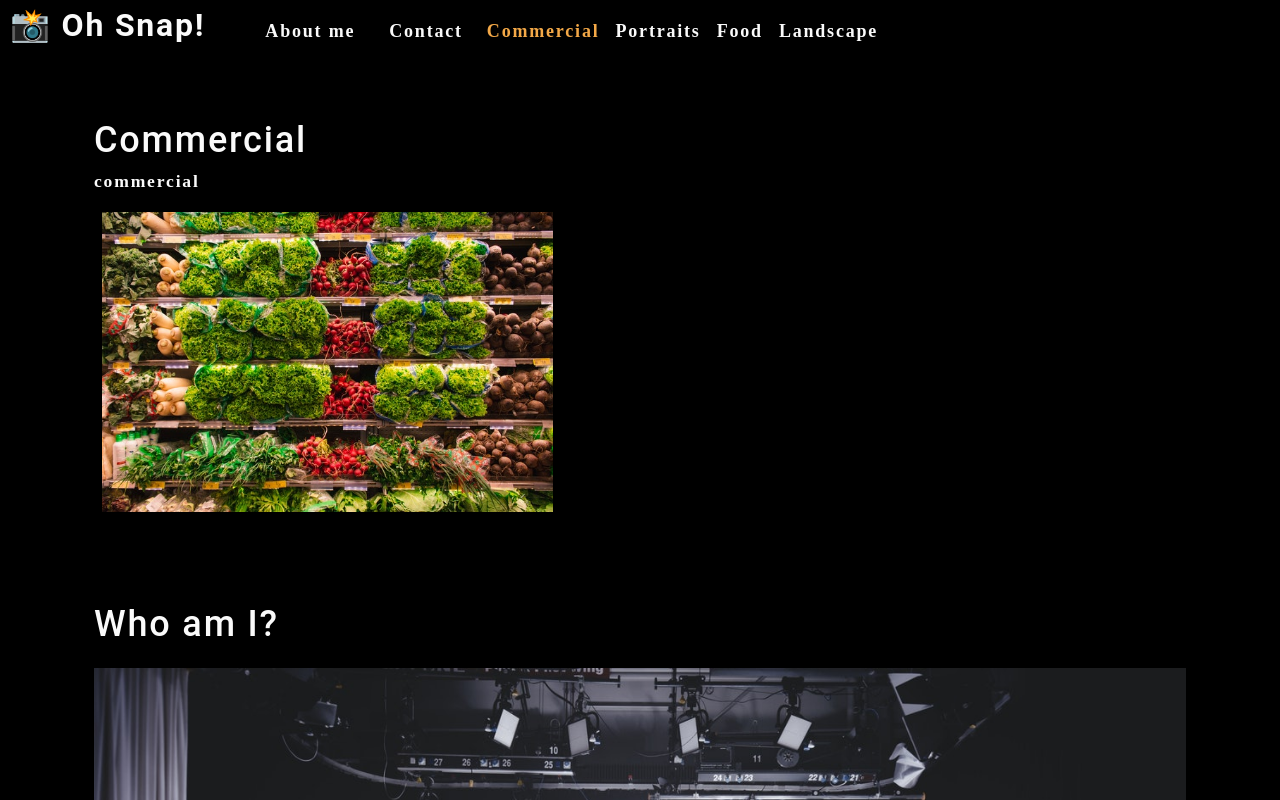
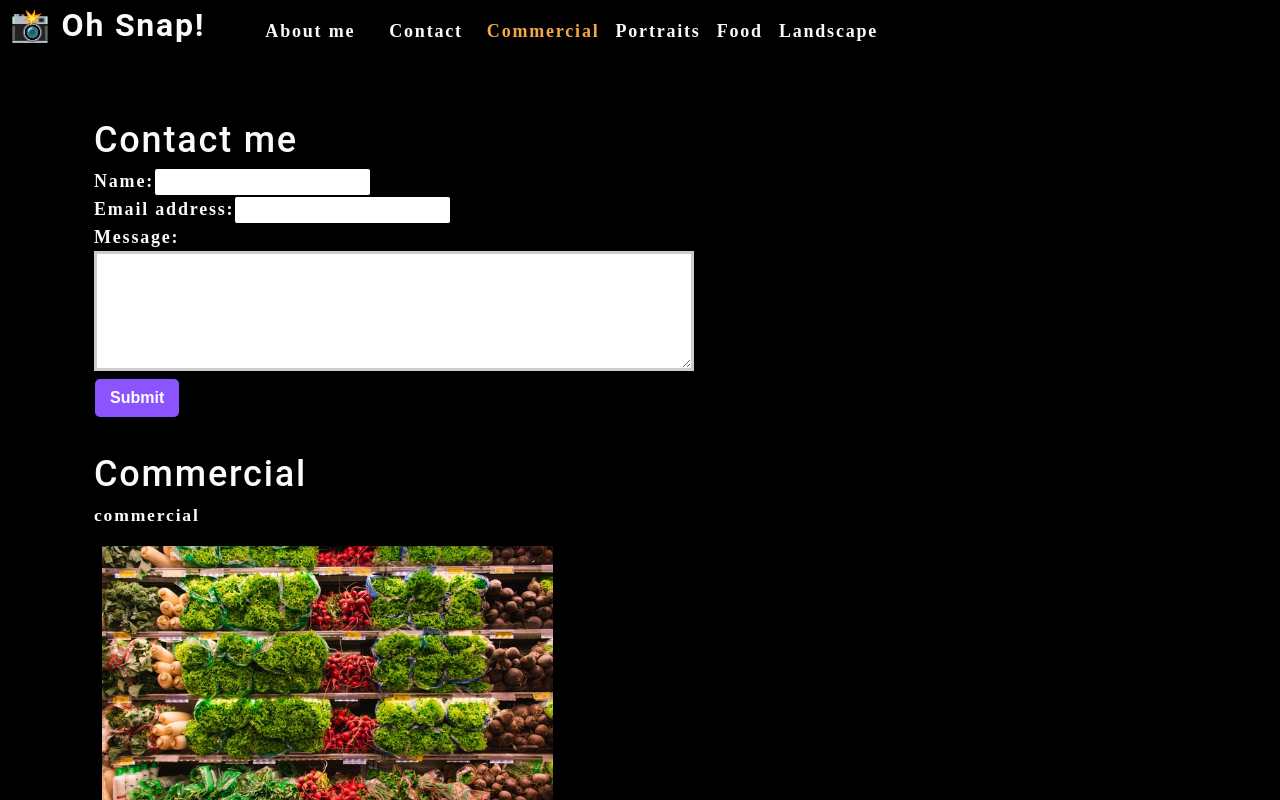
Before and after one commit to salgorog/photo-port, a React (Create React App) app: page / in a window 1280 px wide. Shown: the top 800 px of the page. Built offline with nearby package versions, Linux system fonts and the light colour scheme.

Commit message:
Control State with a Controlled Component

```diff
--- a/src/App.js
+++ b/src/App.js
@@ -2,6 +2,7 @@
 import Nav from './components/Nav';
 import About from './components/About';
 import Gallery from './components/Gallery';
+import ContactForm from './components/Contact';
 
 function App() {
   const [categories] = useState([
@@ -25,6 +26,7 @@
       ></Nav>
       <main>
         <div>
+          <ContactForm></ContactForm>
           <Gallery></Gallery>
           <About></About>
         </div>
--- a/src/components/Contact/index.js
+++ b/src/components/Contact/index.js
@@ -1,21 +1,34 @@
-import React from "react";
+import React, {useState} from "react";
 
 function ContactForm() {
+
+    const [formState, setFormState] = useState({ name: '', email: '', message: ''});
+    const { name, email, message } = formState;
+
+    function handleChange(e) {
+        setFormState({...formState, [e.target.name]: e.target.value })
+    }
+
+    function handleSubmit(e) {
+        e.preventDefault();
+        console.log(formState);
+    }
+
     return (
         <section>
             <h1>Contact me</h1>
-            <form id="contact-form">
+            <form id="contact-form" onSubmit={handleSubmit}>
                <div>
                    <label htmlFor="name">Name:</label>
-                   <input type="text" name="name" />
+                   <input type="text" name="name" defaultValue={name} onChange={handleChange} />
                </div>
                <div>
                    <label htmlFor="email">Email address:</label>
-                   <input type="email" name="email" />
+                   <input type="email" name="email" defaultValue={email} onChange={handleChange} />
                </div>
                <div>
                    <label htmlFor="message">Message:</label>
-                   <textarea name="message" rows="5" />
+                   <textarea name="message" rows="5" defaultValue={message} onChange={handleChange} />
                </div>
                <button type="submit">Submit</button>
             </form>
```
Also changed, not shown: 1 other file (tests, documents, lock files or other folders).
